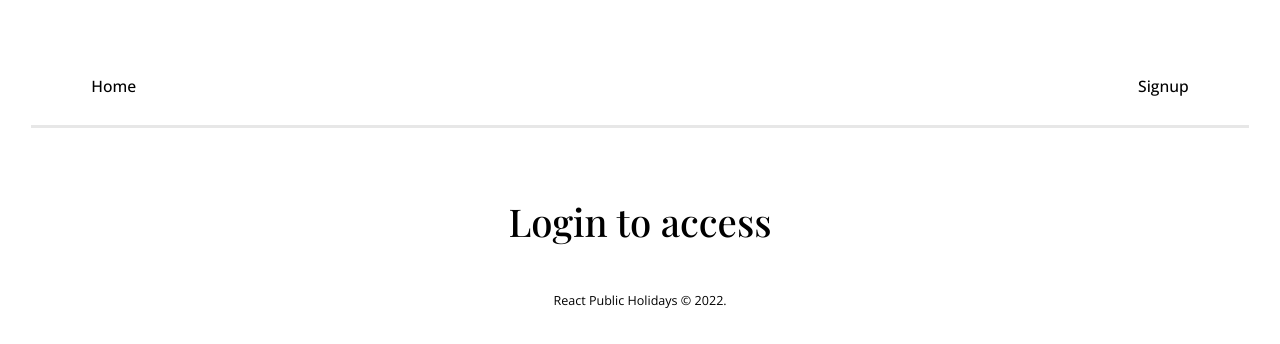
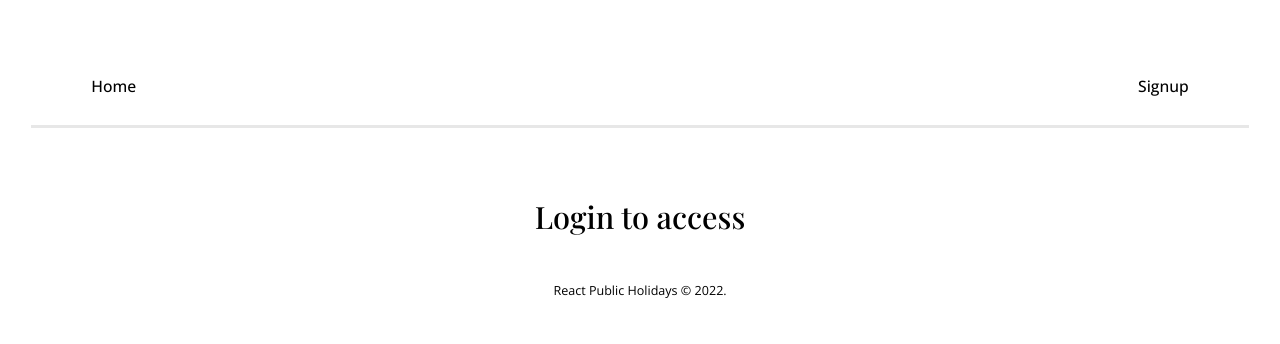
Before and after one commit to Amalitech-Public-Holiday/public-holiday-frontend, a React (Create React App) app: page /login in a window 1280 px wide. Shown: the top 344 px of the page. Built offline with nearby package versions, Linux system fonts and the light colour scheme.

Commit message:
Change h2 font-size

```diff
--- a/src/pages/Login/Login.js
+++ b/src/pages/Login/Login.js
@@ -10,7 +10,7 @@ const Login = () => {
             <NavBar>
                 <Link to="/signup">Signup</Link>
             </NavBar>
-            <h2>Login to access</h2>
+            <h2 className="text-xlarge">Login to access</h2>
             <LoginForm/>
             <Footer/>
         </div>
```
